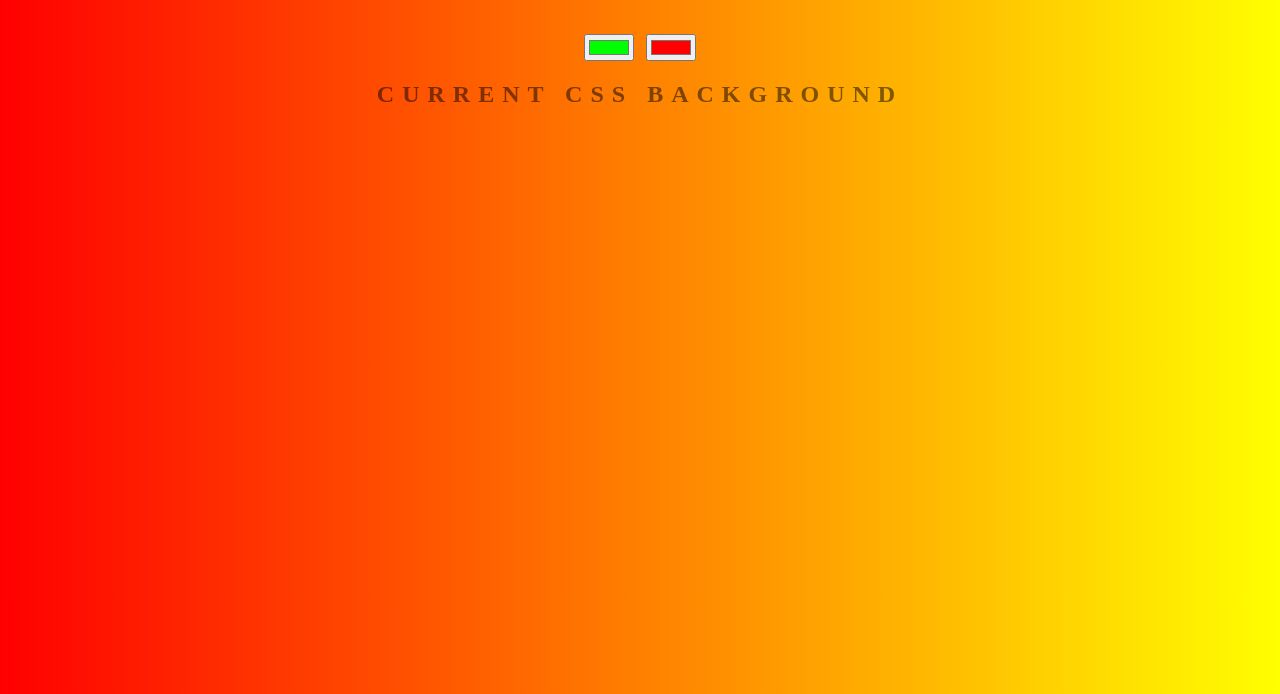
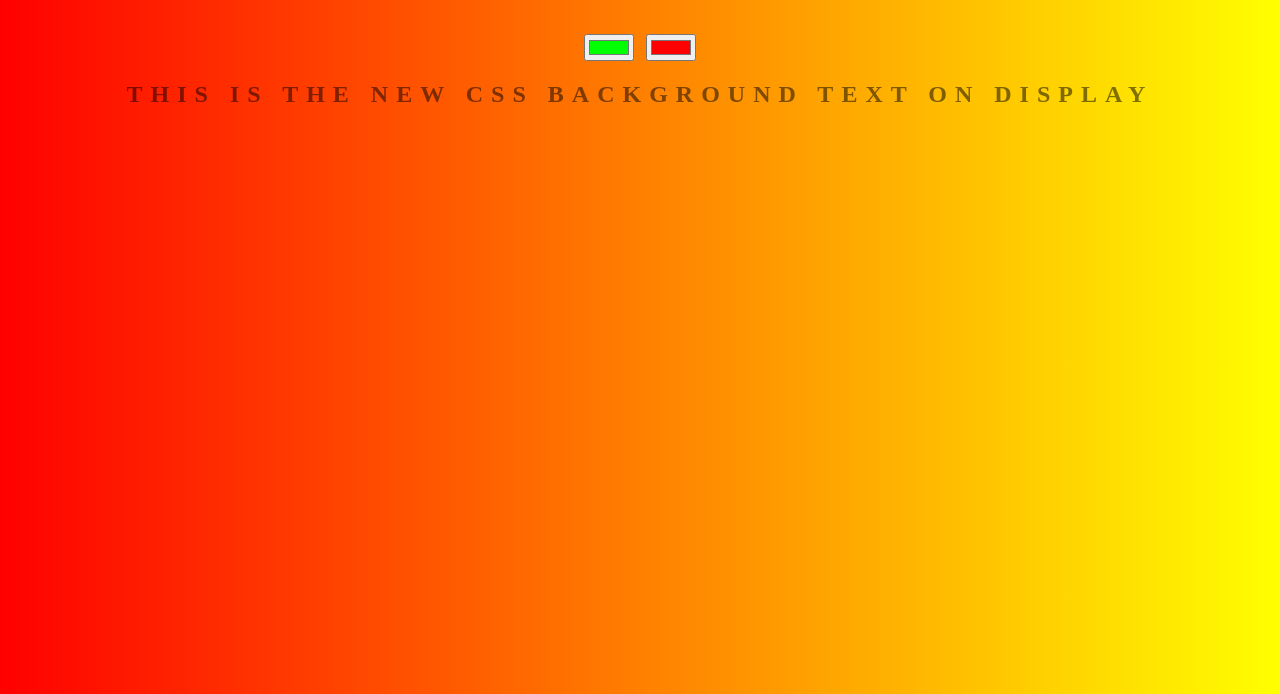
Before and after one commit to ipswebdev/background-generator, a plain HTML site: page colorPicker.html in a window 1280 px wide. Shown: the part 106-800 px from the top of the page. Drawn offline with Linux system fonts and the light colour scheme.

Commit message:
new title change

```diff
--- a/colorPicker.html
+++ b/colorPicker.html
@@ -8,7 +8,7 @@
 <h1>Cool BG Generator</h1>
 <input class="color1"  type="color" name="color1" value="#00ff00">
 <input class="color2" type="color"   name="color2" value="#ff0000">
-<h2>Current CSS BackGround</h2>
+<h2>this is the new CSS BackGround text on display</h2>
 <h3></h3>
 <script type="text/javascript" src="colojavascript.js"></script>
 </body>
```
